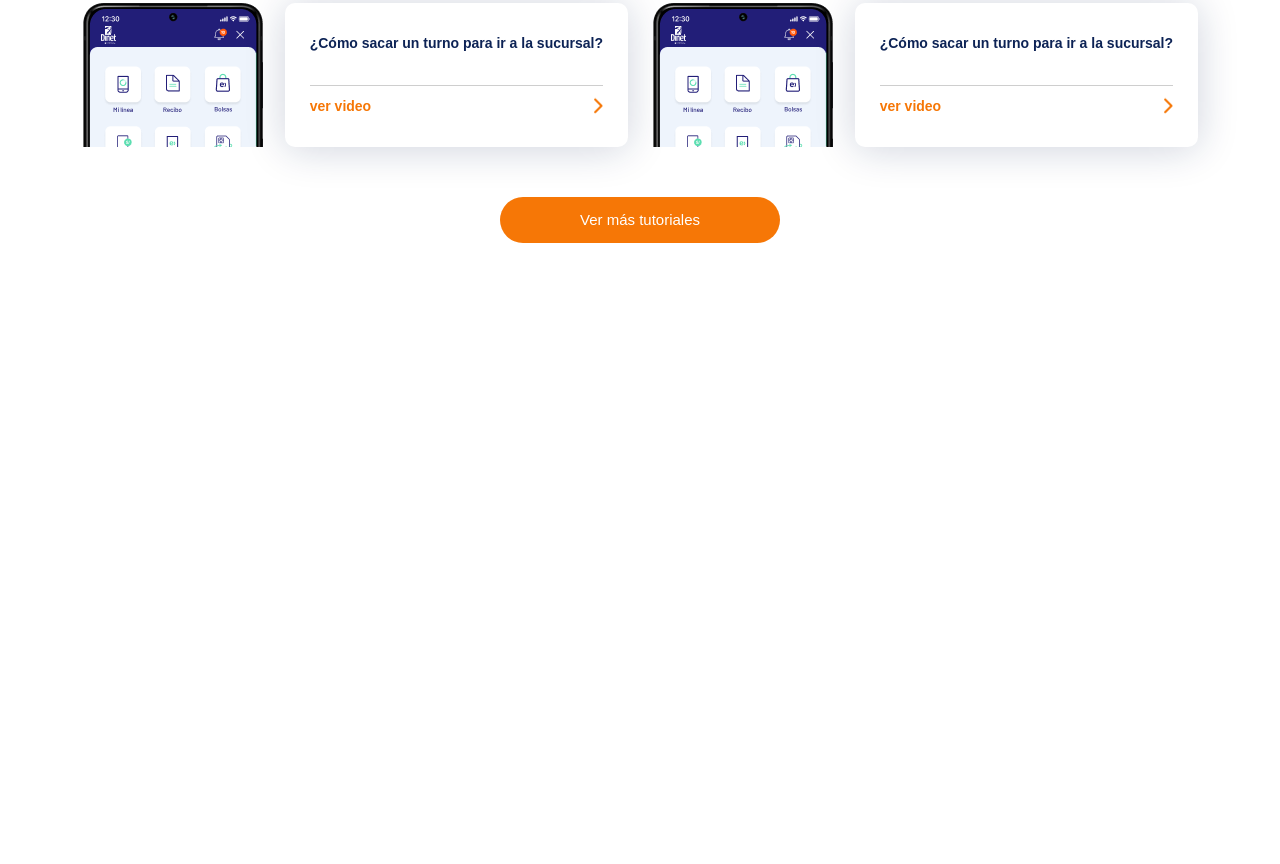
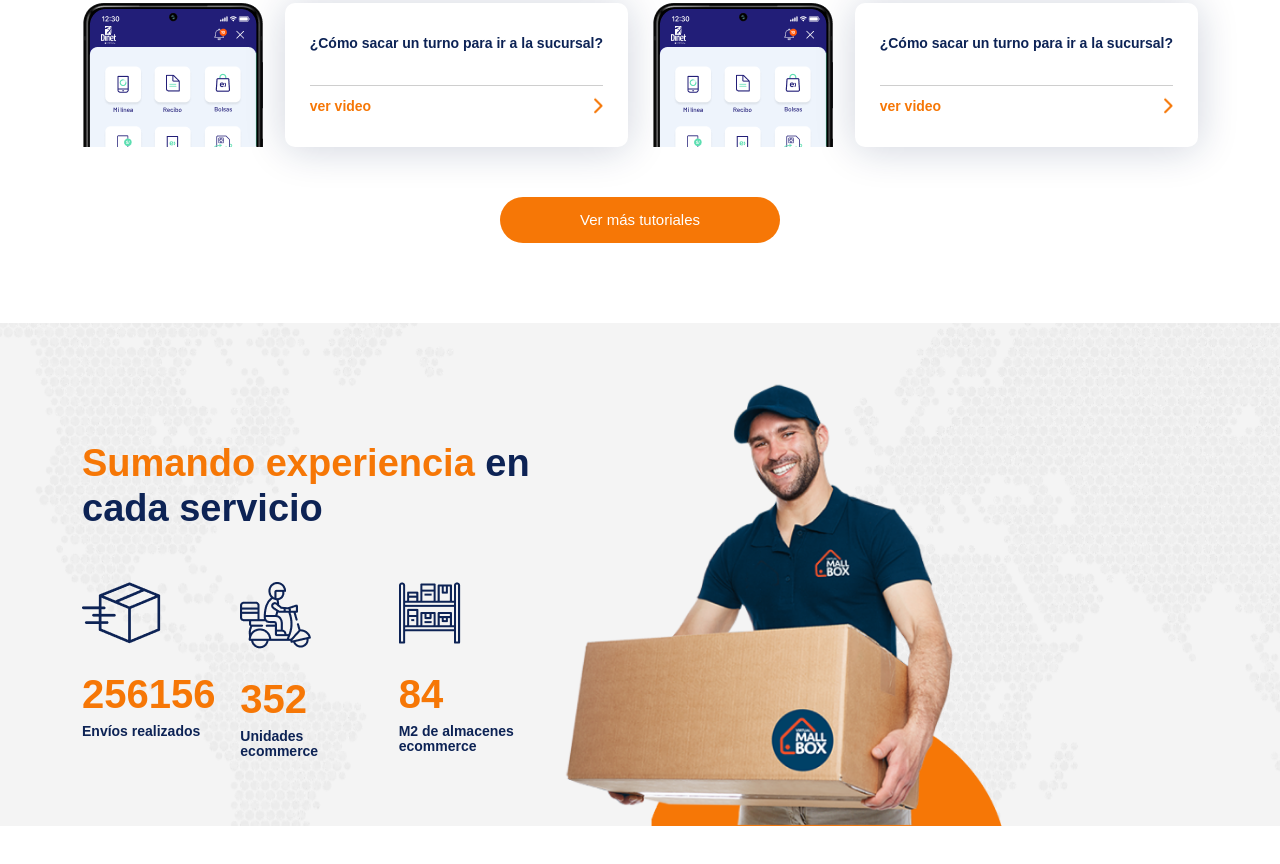
Before and after one commit to josephPadillaGarcia/Dinet, a plain HTML site: page index.html in a window 1280 px wide. Shown: the part 2033-2897 px from the top of the page. Before the commit the page ends 2356 px from the top, so only its background shows below. Drawn offline with Linux system fonts and the light colour scheme.

Commit message:
maquetacion de sección de Datos terminada

```diff
--- a/index.html
+++ b/index.html
@@ -229,6 +229,43 @@
         </div>
     </section>
 
+    <section id="section_datos">
+        <div class="container">
+            <div class="row">
+                <div class="col-lg-5 grid align-center">
+                    <div class="content_text_rastreo">
+                        <h3><b>Sumando experiencia</b> en cada servicio</h3>
+                        <div class="row">
+                            <div class="col-lg-4 datos">
+                                <img src="public/img/caja.png" alt="">
+                                <b>256156</b>
+                                <p>Envíos realizados</p>
+                            </div>
+                            <div class="col-lg-4 datos">
+                                <img src="public/img/moto.png" alt="">
+                                <b>352</b>
+                                <p>Unidades ecommerce</p>
+                            </div>
+                            <div class="col-lg-4 datos">
+                                <img src="public/img/cajas.png" alt="">
+                                <b>84</b>
+                                <p>M2 de almacenes ecommerce</p>
+                            </div>
+                        </div>
+                    </div>
+                </div>
+                <div class="col-lg-5">
+                    <div class="img_dato">
+                        <img src="public/img/man_caja.png" alt="">
+                    </div>
+                </div>
+            </div>
+        </div>
+    </section>
+
+
+
+
 
     <script type="text/javascript" src="public/js/bootstrap.min.js"></script>
     <script type="text/javascript" src="public/js/owl.carousel.min.js"></script>
--- a/scss/main.scss
+++ b/scss/main.scss
@@ -30,6 +30,14 @@ img{
 .bottom_section{
     padding-bottom: 40px;
     margin-bottom: 40px;
+}
+
+.grid{
+    display: grid;
+}
+
+.align-center{
+    align-items: center;
 }
 
 /*====================*/
@@ -280,3 +288,46 @@ img{
         }
     }
 }
+
+/*========================================*/
+/*
+    Section Datos
+*/
+#section_datos{
+    background-image: url('/public/img/fondo_mapa.png');
+    background-color: #F4F4F4;
+    padding-top: 50px;
+    margin-bottom: 40px;
+    .content_text_rastreo{
+        h3{
+            color: $color_primary;
+            font-size: 38px;
+            font-weight: bold;
+            margin-bottom: 50px;
+            b{
+                color: $color_secundary
+            }
+        }
+        .datos{
+            img{
+                padding-bottom: 20px;
+            }
+            b{
+                color: $color_secundary;
+                font-size: 40px;
+            }
+            p{
+                color: $color_primary;
+                font-size: 14px;
+                font-weight: bold;
+                margin: 0;
+                line-height: 15px;
+            }
+        }
+    }
+    .img_dato{
+        img{
+            width: 100%;
+        }
+    }
+}
```
Also changed, not shown: public/css/style.css, public/img/caja.png (added), public/img/cajas.png (added), public/img/fondo_mapa.png (added), public/img/man_caja.png (added), public/img/moto.png (added), 1 other file.
